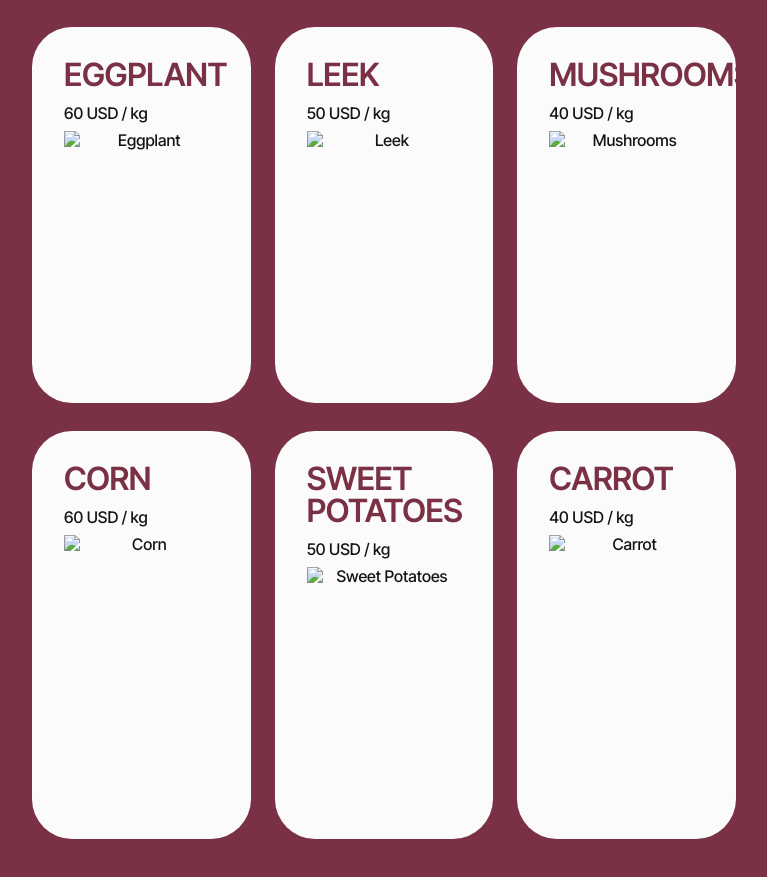
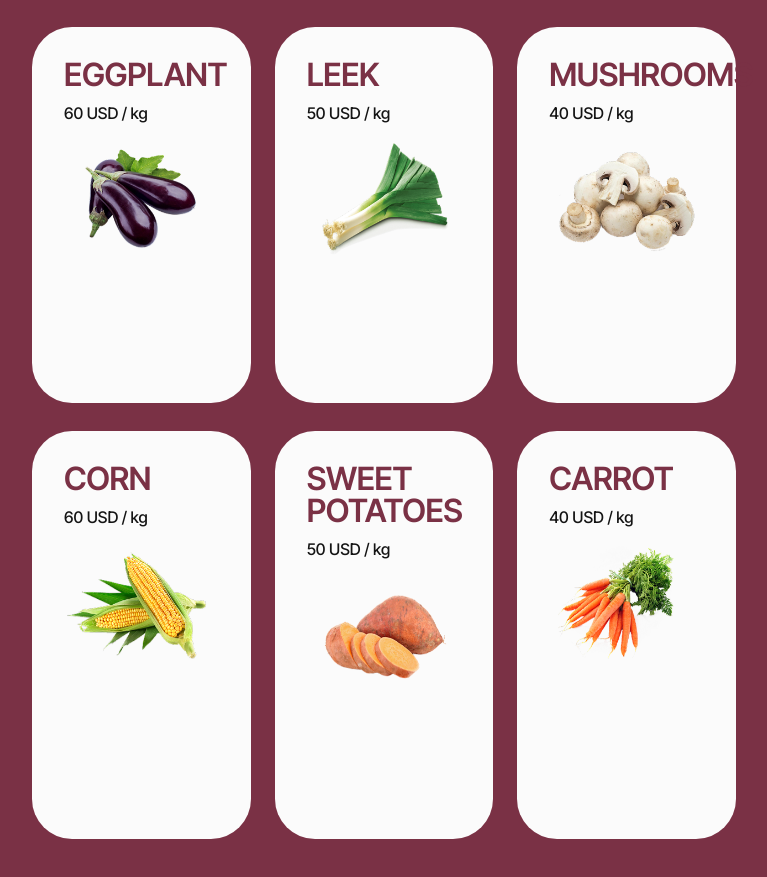
Before and after one commit to IvanKasich/project-team4, a plain HTML site: page index.html in a window 1280 px wide. Shown: the part 880-1757 px from the top of the page, without its empty margins (256-1023 px from the left). Drawn offline with nearby package versions, Linux system fonts and the light colour scheme.

Commit message:
Deploying to gh-pages from @ IvanKasich/project-team4@0534033ae4ca3d14d9601a3c1636698e526d4db0 🚀

```diff
--- a/index.html
+++ b/index.html
@@ -43,13 +43,10 @@
               <section id="vegetables" class="vegetables-section section">
             <div class="container">
                 <div class="vegetables-title-div">
-      <h2 class="vegetables-h-two font-h-two">
-        Organic <span class="vegetables-span-h-two font-h-two">Vegetables</span>
-      </h2>
+                    <h2 class="vegetables-h-two font-h-two">Organic <span class="vegetables-span-h-two font-h-two">Vegetables</span></h2>
                     <p class="vegetables-p font-p">
-        Our organic vegetables are hand-picked from local farms and delivered
-        straight to your doorstep, ensuring that you get the freshest and most
-        nutritious produce possible.
+                        Our organic vegetables are hand-picked from local farms and delivered straight to your doorstep,
+                        ensuring that you get the freshest and most nutritious produce possible.
                     </p>
                 </div>
                 <ul class="vegetables-list">
@@ -59,20 +56,15 @@
                         <div class="vegetables-img">
                             <div class="vegetables-img-inner">
                                 <div class="vegetables-img-front">
-              <img
-                srcset="/images/vegetables/eggplant@2x.webp 2x, /images/vegetables/eggplant.webp 1x"
-                src="/images/vegetables/eggplant.webp"
-                alt="Eggplant"
-              />
+                                    <img srcset="/project-team4/assets/eggplant@2x-CaMdFZHP.webp 2x, /project-team4/assets/eggplant-DJh8LCM_.webp 1x" src="/project-team4/assets/eggplant-DJh8LCM_.webp" alt="Eggplant">
                                 </div>
                                 <div class="vegetables-img-back">
                                     <p class="img-back-p font-p">
                                         The vegetable is rich in fiber. Eggplant contains polyphenols,
-                including chlorogenic acid. It is useful for the human
-                cardiovascular system, prevents the development of diabetes,
-                cancer and tuberculosis. The bitter taste of the fruit is
-                associated with the presence of solanine, the content of which
-                increases as the eggplant ripens.
+                                        including chlorogenic acid. It is useful for the human cardiovascular system,
+                                        prevents the development of diabetes, cancer and tuberculosis.
+                                        The bitter taste of the fruit is associated with the presence of solanine,
+                                        the content of which increases as the eggplant ripens.
                                     </p>
                                 </div>
                             </div>
@@ -84,18 +76,13 @@
                         <div class="vegetables-img">
                             <div class="vegetables-img-inner">
                                 <div class="vegetables-img-front">
-              <img
-                srcset="/images/vegetables/leek@2x.webp 2x, /images/vegetables/leek.webp 1x"
-                src="/images/vegetables/leek.webp"
-                alt="Leek"
-              />
+                                    <img srcset="/project-team4/assets/leek@2x-DJkOcioX.webp 2x, /project-team4/assets/leek-Bok7SAlR.webp 1x" src="/project-team4/assets/leek-Bok7SAlR.webp" alt="Leek">
                                 </div>
                                 <div class="vegetables-img-back">
                                     <p class="img-back-p font-p">
-                Good for your gut: Leeks are a prebiotic, which feeds the good
-                bacteria in your gut and improves digestive health. Improves
-                cognitive function: Carotenoids such as lutein and zeaxanthin in
-                leeks may slow age-related cognitive decline.
+                                        Good for your gut: Leeks are a prebiotic, which feeds the good bacteria
+                                        in your gut and improves digestive health. Improves cognitive function:
+                                        Carotenoids such as lutein and zeaxanthin in leeks may slow age-related cognitive decline.
                                     </p>
                                 </div>
                             </div>
@@ -107,19 +94,14 @@
                         <div class="vegetables-img">
                             <div class="vegetables-img-inner">
                                 <div class="vegetables-img-front">
-              <img
-                srcset="/images/vegetables/mushrooms@2x.webp 2x, /images/vegetables/mushrooms.webp 1x"
-                src="/images/vegetables/mushrooms.webp"
-                alt="Mushrooms"
-              />
+                                    <img srcset="/project-team4/assets/mushrooms@2x-DSa9hWuL.webp 2x, /project-team4/assets/mushrooms-B1oB3RYa.webp 1x" src="/project-team4/assets/mushrooms-B1oB3RYa.webp" alt="Mushrooms">
                                 </div>
                                 <div class="vegetables-img-back">
                                     <p class="img-back-p font-p">
-                The mushroom contains more than one vitamin and minerals. Due to
-                its vitamin B content, it has a beneficial effect on the nervous
-                system, protein, and immunity. Due to the iron it contains, it
-                also prevents anemia. Due to its calcium content, it is useful
-                for protecting bones.
+                                        The mushroom contains more than one vitamin and minerals.
+                                        Due to its vitamin B content, it has a beneficial effect on the nervous system,
+                                        protein, and immunity. Due to the iron it contains, it also prevents anemia.
+                                        Due to its calcium content, it is useful for protecting bones.
                                     </p>
                                 </div>
                             </div>
@@ -131,18 +113,13 @@
                         <div class="vegetables-img">
                             <div class="vegetables-img-inner">
                                 <div class="vegetables-img-front">
-              <img
-                srcset="/images/vegetables/corn@2x.webp 2x, /images/vegetables/corn.webp 1x"
-                src="/images/vegetables/corn.webp"
-                alt="Corn"
-              />
+                                    <img srcset="/project-team4/assets/corn@2x-BidRBkzF.webp 2x, /project-team4/assets/corn-DdTyjZTi.webp 1x" src="/project-team4/assets/corn-DdTyjZTi.webp" alt="Corn">
                                 </div>
                                 <div class="vegetables-img-back">
                                     <p class="img-back-p font-p">
-                Corn grains are rich in vitamins PP, E, D, K, B (B1, B2), as
-                well as ascorbic acid. It contains valuable minerals such as
-                calcium, potassium, phosphorus, magnesium, iron. And corn
-                protein contains essential amino acids tryptophan and lysine.
+                                        Corn grains are rich in vitamins PP, E, D, K, B (B1, B2), as well as ascorbic acid.
+                                        It contains valuable minerals such as calcium, potassium, phosphorus, magnesium, iron.
+                                        And corn protein contains essential amino acids tryptophan and lysine.
                                     </p>
                                 </div>
                             </div>
@@ -154,18 +131,13 @@
                         <div class="vegetables-img">
                             <div class="vegetables-img-inner">
                                 <div class="vegetables-img-front">
-              <img
-                srcset="/images/vegetables/batat@2x.webp 2x, /images/vegetables/batat.webp 1x"
-                src="/images/vegetables/batat.webp"
-                alt="Sweet Potatoes"
-              />
+                                    <img srcset="/project-team4/assets/batat@2x-BMWR-c2a.webp 2x, /project-team4/assets/batat-DdpLws4w.webp 1x" src="/project-team4/assets/batat-DdpLws4w.webp" alt="Sweet Potatoes">
                                 </div>
                                 <div class="vegetables-img-back">
                                     <p class="img-back-p font-p">
-                Due to the high content of fiber and other substances, sugar is
-                absorbed slowly. There are no sharp jumps in insulin. Sweet
-                potatoes are believed to strengthen the immune system. Since
-                this root vegetable contains a lot of carotenoids, fiber,
+                                        Due to the high content of fiber and other substances, sugar is absorbed slowly.
+                                        There are no sharp jumps in insulin. Sweet potatoes are believed to strengthen
+                                        the immune system. Since this root vegetable contains a lot of carotenoids, fiber,
                                         vitamins B and C, it reduces harmful cholesterol.
                                     </p>
                                 </div>
@@ -178,19 +150,14 @@
                         <div class="vegetables-img">
                             <div class="vegetables-img-inner">
                                 <div class="vegetables-img-front">
-              <img
-                srcset="/images/vegetables/carrot@2x.webp 2x, /images/vegetables/carrot.webp 1x"
-                src="/images/vegetables/carrot.webp"
-                alt="Carrot"
-              />
+                                    <img srcset="/project-team4/assets/carrot@2x-Q3L3a4Jo.webp 2x, /project-team4/assets/carrot-hYgPntk9.webp 1x" src="/project-team4/assets/carrot-hYgPntk9.webp" alt="Carrot">
                                 </div>
                                 <div class="vegetables-img-back">
                                     <p class="img-back-p font-p">
-                Carrots are famous for their high content of carotene - vitamin
-                A, which is absorbed in the body only with fats - i.e. when you
-                season carrots with oil or eat them with fatty foods, C, groups
-                B, E, D, K, PP, as well as minerals and microelements potassium,
-                calcium, iron, phosphorus, iodine, magnesium and manganese.
+                                        Carrots are famous for their high content of carotene - vitamin A,
+                                        which is absorbed in the body only with fats - i.e. when you season carrots
+                                        with oil or eat them with fatty foods, C, groups B, E, D, K, PP, as well
+                                        as minerals and microelements potassium, calcium, iron, phosphorus, iodine, magnesium and manganese.
                                     </p>
                                 </div>
                             </div>
```
Also changed, not shown: assets/batat-DdpLws4w.webp (added), assets/batat@2x-BMWR-c2a.webp (added), assets/carrot-hYgPntk9.webp (added), assets/carrot@2x-Q3L3a4Jo.webp (added), assets/corn-DdTyjZTi.webp (added), assets/corn@2x-BidRBkzF.webp (added), assets/eggplant-DJh8LCM_.webp (added), assets/eggplant@2x-CaMdFZHP.webp (added), assets/leek-Bok7SAlR.webp (added), assets/leek@2x-DJkOcioX.webp (added), assets/mushrooms-B1oB3RYa.webp (added), assets/mushrooms@2x-DSa9hWuL.webp (added). Lines whose indentation alone changed are shown as unchanged.
